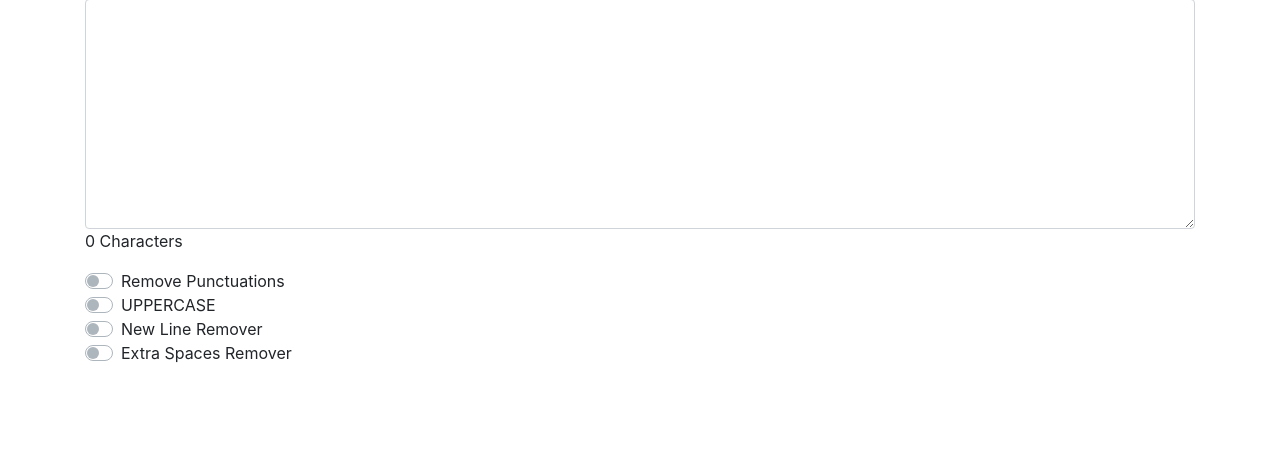
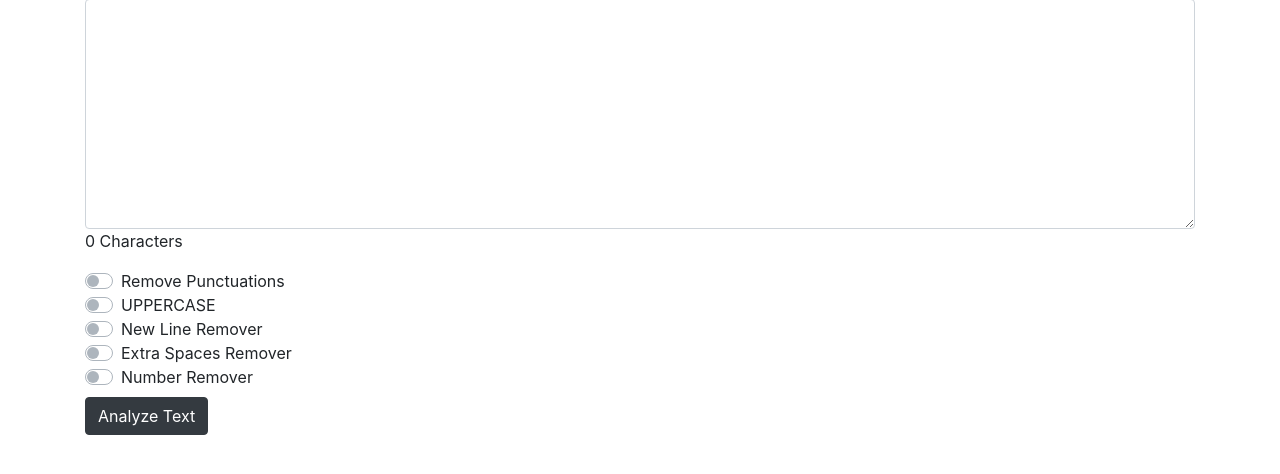
Before and after one commit to TejsinghDhaosriya/django-textutils-project-jumpstart, a Django app: page / in a window 1280 px wide. Shown: the part 123-597 px from the top of the page. Run offline with Django 3.2, Linux system fonts and the light colour scheme; some libraries are stand-ins or nearby versions.

Commit message:
index page

```diff
--- a/templates/index.html
+++ b/templates/index.html
@@ -109,3 +109,16 @@
 <input type="checkbox"  name="extraspaceremover" class="custom-control-input" id="customSwitch4">
 <label class="custom-control-label" for="customSwitch4">Extra Spaces Remover</label>
 </div>
+
+
+<div class="custom-control custom-switch">
+    <input type="checkbox"  name="numberremover" class="custom-control-input" id="customSwitch5">
+    <label class="custom-control-label" for="customSwitch5">Number Remover</label>
+  </div>
+
+<button type="submit" class="btn btn-dark mt-2">Analyze Text</button>
+    </form>
+</div>
+ <!-- Typed.js DONT TOUCH THIS! -->
+ <div id="typed-strings">
+  </div>
```
